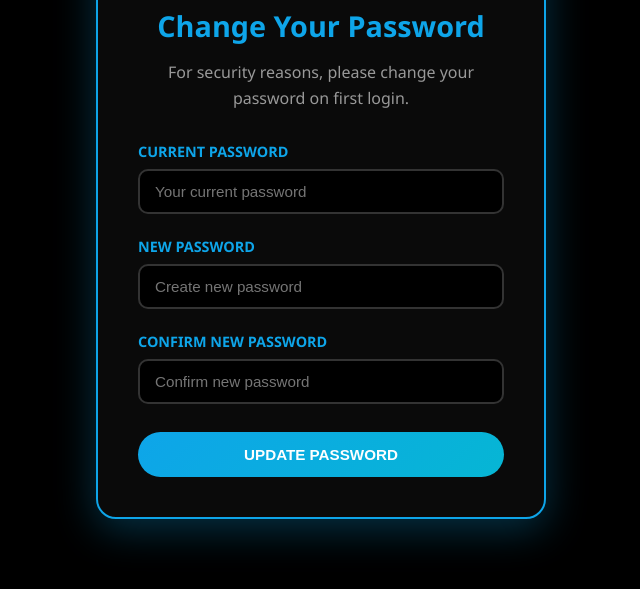
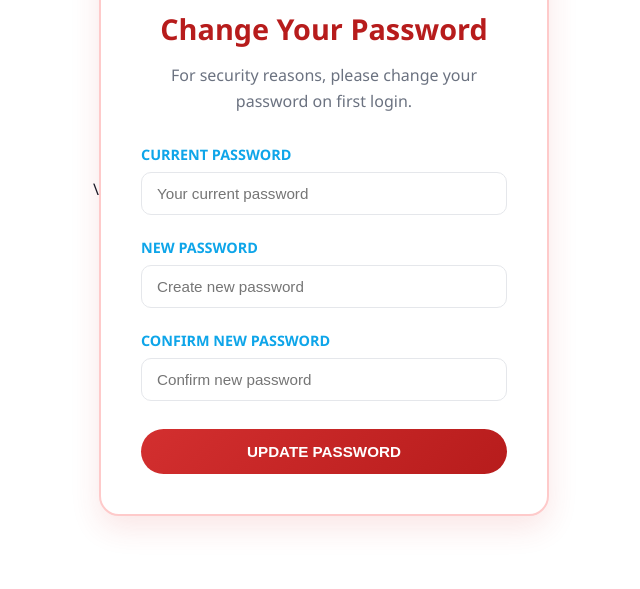
Before and after one commit to shravs-teleradiology/shravs-google, a website: page public/change-password.html in a window 1280 px wide. Shown: the part 211-800 px from the top of the page, without its empty margins (319-959 px from the left). Drawn offline with Linux system fonts and the light colour scheme.

Commit message:
Update change-password.html

```diff
--- a/public/change-password.html
+++ b/public/change-password.html
@@ -1,5 +1,6 @@
 <!DOCTYPE html>
-<html lang="en">
+<html lang="en">\
+<link rel="stylesheet" href="theme.css">
 <head>
     <meta charset="UTF-8">
     <meta name="viewport" content="width=device-width, initial-scale=1.0">
```
